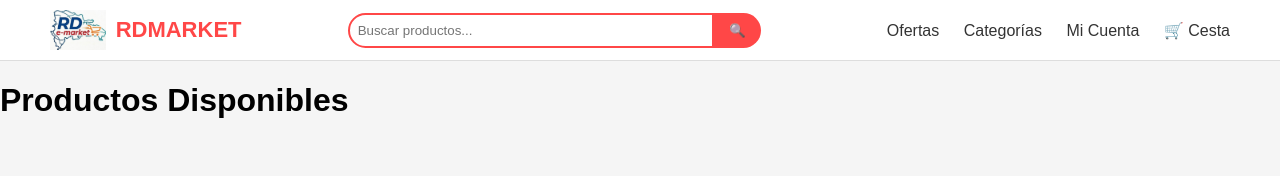
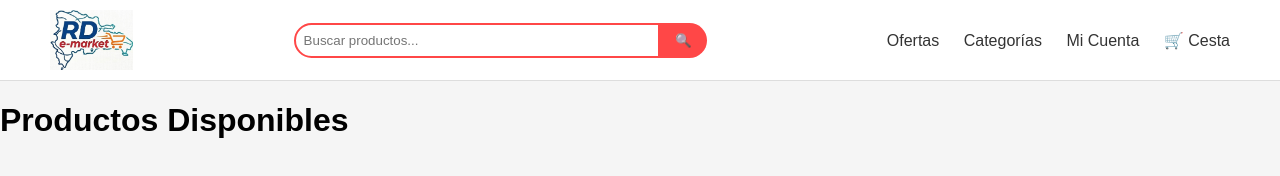
Before and after one commit to Glennyarp/rdmarket-backend, a website: page public/index.html in a window 1280 px wide. Drawn offline with Linux system fonts and the light colour scheme; no server answers.

Commit message:
Logo grande y eliminacion de texto

```diff
--- a/public/index.html
+++ b/public/index.html
@@ -9,7 +9,6 @@
     <nav class="navbar">
         <div class="logo-container">
             <img src="logo.png" alt="RDMARKET" class="logo-img">
-            <span class="logo-text">RDMARKET</span>
         </div>
 
         <div class="search-bar">
--- a/public/style.css
+++ b/public/style.css
@@ -5,15 +5,14 @@ body { font-family: sans-serif; margin: 0; background-color: #f5f5f5; }
     padding: 10px 50px; background-color: #fff; border-bottom: 1px solid #ddd;
 }
 
-/* Ajustes específicos para el logo */
 .logo-container { display: flex; align-items: center; }
+
 .logo-img {
-    height: 40px;      /* Altura fija para que no desborde */
-    width: auto;
-    object-fit: contain; /* Recorta el espacio sobrante internamente */
-    margin-right: 10px;
+    height: 60px;        /* Tamaño optimizado para visibilidad */
+    width: auto;         /* Mantiene la relación de aspecto */
+    object-fit: contain; /* Evita deformaciones */
+    display: block;
 }
-.logo-text { font-size: 22px; font-weight: bold; color: #ff4747; }
 
 .search-bar { display: flex; width: 35%; }
 .search-bar input { width: 100%; padding: 8px; border: 2px solid #ff4747; border-radius: 20px 0 0 20px; outline: none; }
```
